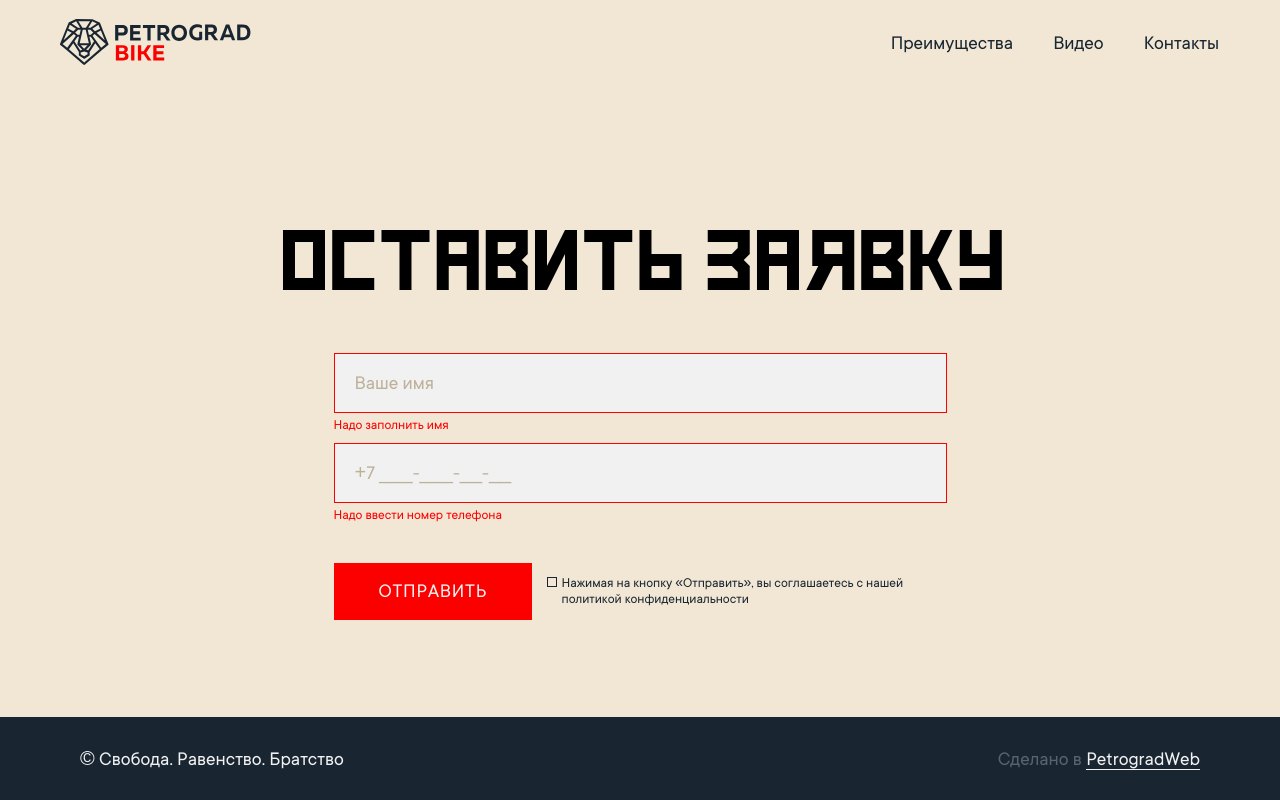
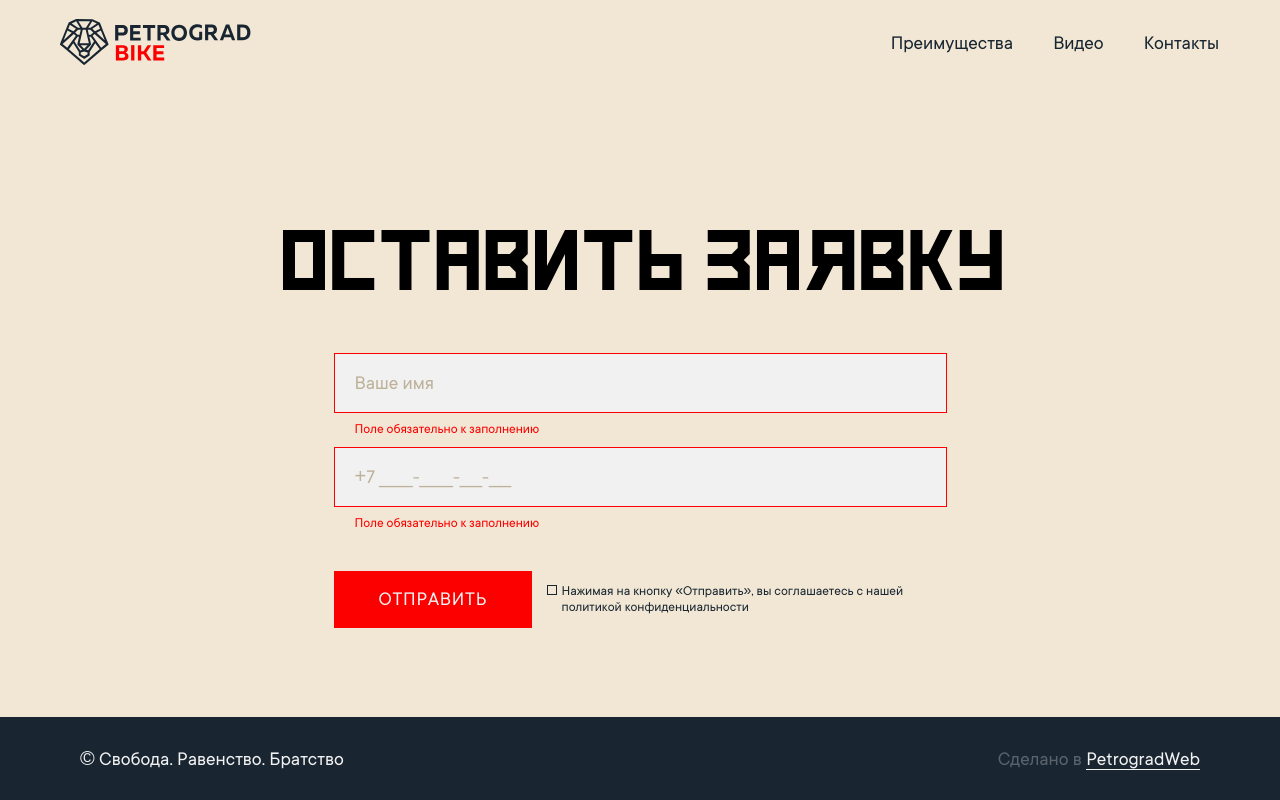
Before and after one commit to JuliaVlasova/test-petrograd-group, a website: page index.html in a window 1280 px wide. Both pictures are taken after a click on the button "Отправить". Shown: the part 2400-3200 px from the top of the page. Drawn offline with nearby package versions, Linux system fonts and the light colour scheme; files that its build step writes are made by us from their sources.

Commit message:
form validation

```diff
--- a/src/js/form-validation.js
+++ b/src/js/form-validation.js
@@ -3,19 +3,10 @@
 $(document).ready(function() {
     const formName = $("#register-form-name");
     const formTel = $("#register-form-tel");
-
-    const noName = "Надо заполнить имя";
-    const noTel = "Надо ввести номер телефона";
+    const noName = "Поле обязательно к заполнению";
+    const noTel = "Поле обязательно к заполнению";
     const wrongTel = "Номер введен неверно";
-
-    const digitsOnlyPattern = /^\+7 \d\d\d \d\d\d-\d\d-\d\d/; // /^\d+$/;
-    const urlPattern = new RegExp('^(https?:\\/\\/)?'   + // проверка протокола
-        '((([a-z\\d]([a-z\\d-]*[a-z\\d])*)\\.)+[a-z]{2,}|'  + // проверка имени домена
-        '((\\d{1,3}\\.){3}\\d{1,3}))'                       + // проверка ip адреса
-        '(\\:\\d+)?(\\/[-a-z\\d%_.~+]*)*'                   + // проверка порта и пути
-        '(\\?[;&a-z\\d%_.~+=-]*)?'                          + // проверка параметров запроса
-        '(\\#[-a-z\\d_]*)?$','i');                            // проверка хэша
-
+    const digitsOnlyPattern = /^\+7 \d\d\d \d\d\d-\d\d-\d\d/;
 
     let validateForm = function() {
         let verify = "";
@@ -79,12 +70,14 @@ $(document).ready(function() {
         validateTel();
         validateCheckbox();
 
-        if ($(".register-form__help-block").is(":visible") || $('.register-form-agree__checkbox').is(":checked") == false) {
+        // Показать сообщение об успехе
+        if ($(".register-form__help-block").is(":visible") || $(".register-form-agree__checkbox").is(":checked") == false) {
            $(".success-message").removeClass("success-message_visible");
         } else {
             $(".success-message").addClass("success-message_visible");
             $(formName).val("").removeClass("register-form__field_success");
             $(formTel).val("").removeClass("register-form__field_success");
+            $(".register-form-agree__checkbox").prop('checked', false);
         }
     }
 
--- a/src/style/components/_form.scss
+++ b/src/style/components/_form.scss
@@ -15,6 +15,8 @@
 
     &__help-block {
         @include text('background-red', 'sm');
+        margin: 8px 0 0 21px;
+        display: block;
     }
 
     &__field {
```
Also changed, not shown: output/css/global.min.css, output/js/form-validation.min.js.
